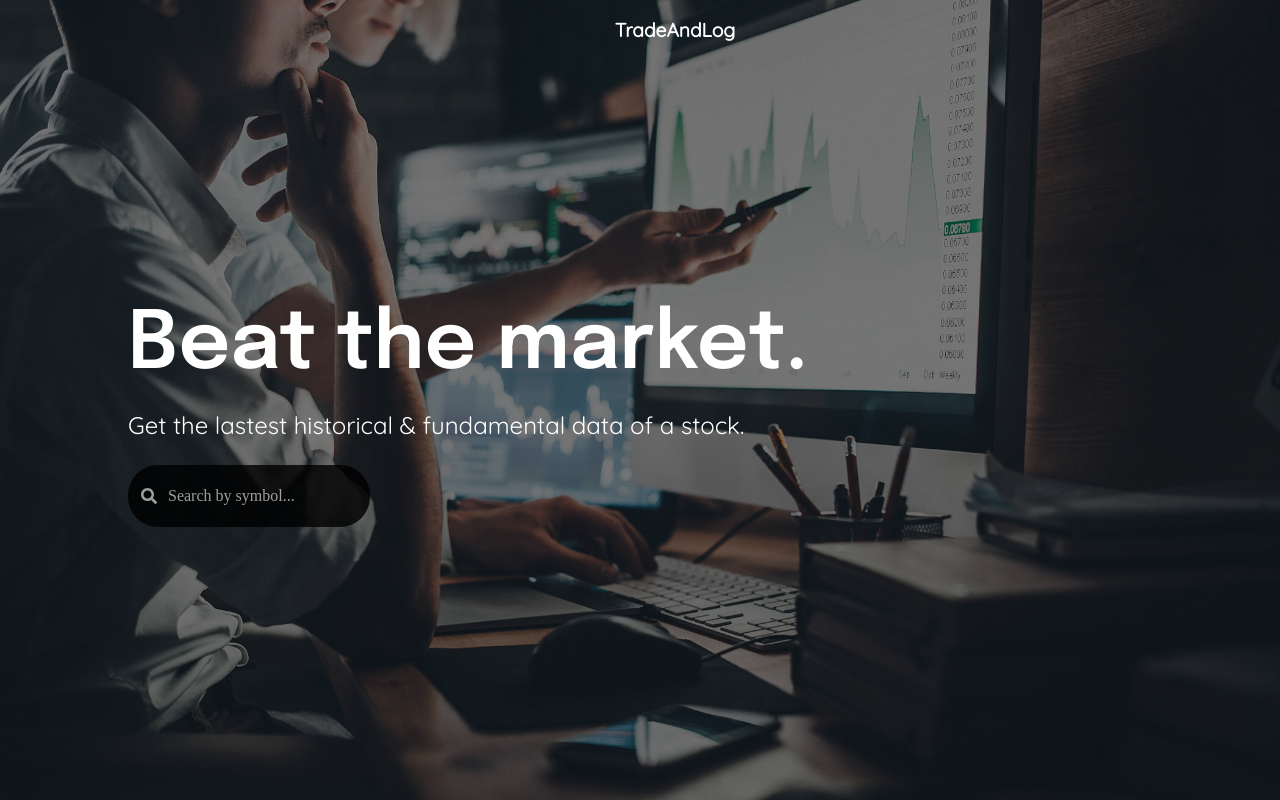
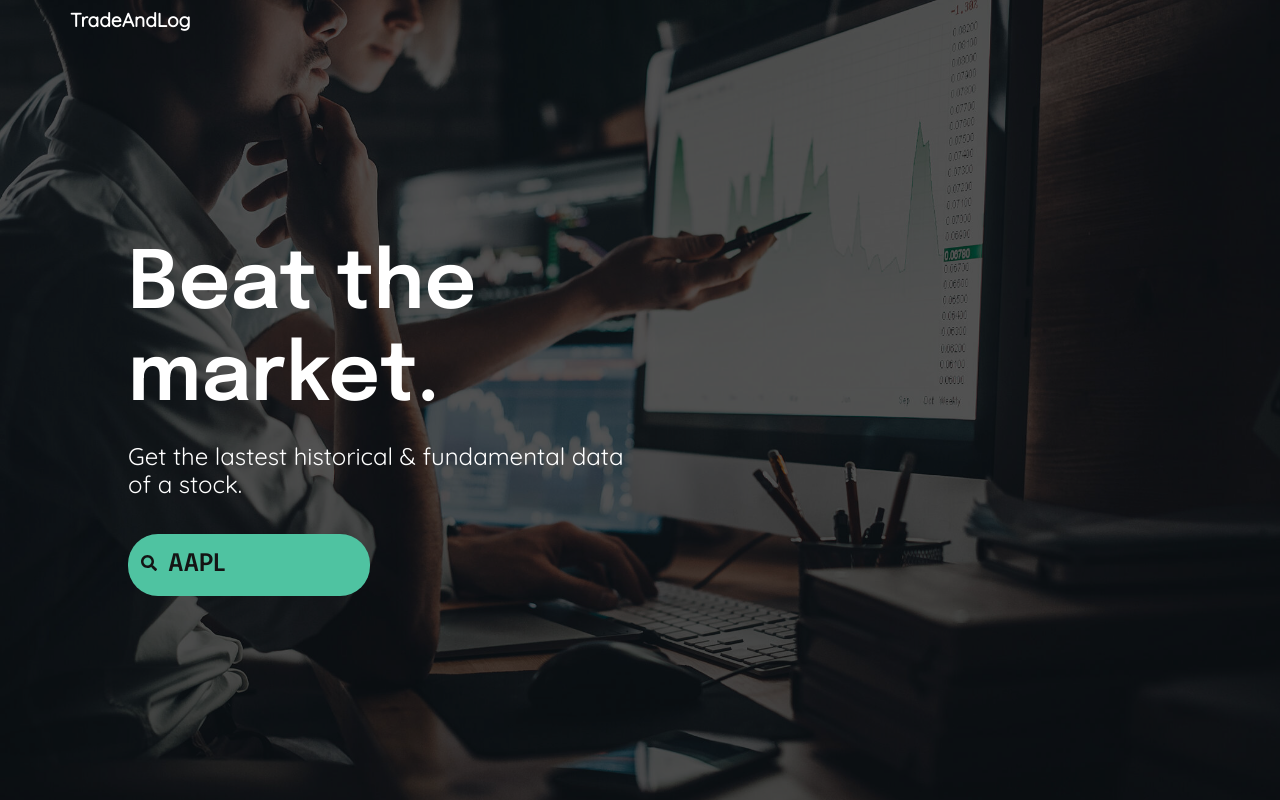
Before and after one commit to kanelee1995/B4UTrade, a React (Create React App) app: page / in a window 1280 px wide. Built offline with nearby package versions, Linux system fonts and the light colour scheme; no server answers.

Commit message:
redefined UI

```diff
--- a/public/css/style.css
+++ b/public/css/style.css
@@ -6,7 +6,7 @@
 .app {
   background-image: url("./image/background.jpg");
   background-size: cover;
-  background-position: center;
+  background-position: top;
   background-repeat: no-repeat;
 /* background-color: #1a1919; */
   min-height: 100vh;
@@ -22,7 +22,7 @@
   left: 0;
   right: 0;
   bottom: 0;
-  background-color: rgba(0,0,0,0.5);
+  background-color: rgba(0, 0, 0, 0.651);
   z-index: 2;
   cursor: default;
 }
@@ -33,10 +33,12 @@
   display: flex;
   flex-direction: row;
   align-items: center;
-  justify-content: center;
+  justify-content: space-between;
   width: 100vw;
-  /* background-color: rgb(14, 14, 14); */
+  /* background-color: rgba(14, 14, 14, 0.75); */
   box-shadow: #1a1919;
+  text-align: center;
+  height: 5vh;
 }
 
 .title {
@@ -49,10 +51,54 @@
   display: inline-block;
 }
 
+/* MainContent */
+
+.mainContent {
+  display: flex;
+  flex-direction: row;
+  width: 100vw;
+  width: auto;
+  height: 95vh;
+}
+
+/* .rightContent {
+  width: 50vw;
+  display: flex;
+  justify-content: flex-end;
+  align-items: center;
+} */
+
+.leftContent {
+  width: 50vw;
+  display: flex;
+  flex-direction: column;
+  justify-content: center;
+  align-items: flex-start;
+}
+
+/* Headline */
+
+h1 {
+  color: #fff;
+  padding: 0 0 0 10vw;
+  font-size: 5em !important;
+  font-family: 'Epilogue', sans-serif;
+  margin: 0px!important;
+}
+
+
+h2 {
+  color: #fff;
+  padding: 0 0 0 10vw;
+  font-size: 1.5em !important;
+  font-family: var(--topic);
+  font-weight: 300;
+}
+
 /* Search Bar */
 
 .searchContainer {
-  padding: 5px 0px 5px 10vw;
+  padding: 15px 0px 5px 10vw;
   display: flex;
   justify-content: flex-start;
   align-items: center;
@@ -64,14 +110,16 @@
   height: 60px;
   width: 200px;
   border-radius: 30px;
-  background: rgba(0, 0, 0, 0.815);
+  background: #4fc3a1;
   border: none;
   text-align: left;
-  color: #fff;
+  color: rgb(20, 20, 20);
   -webkit-transition: 0.5s;
   transition: 0.5s;
   outline: none;
   padding-left: 40px;
+  font-family: 'Epilogue', sans-serif;
+  font-size: x-large;
 }
 
 .searchBar:focus {
@@ -80,14 +128,20 @@
 
 .searchBar::-webkit-input-placeholder {
   /* padding-right: 15px; */
-  color: rgba(255, 255, 255, 0.61);
+  color: rgba(2, 2, 2, 0.61);
+  font-size: large;
+}
+
+.searchBar::-webkit-input-placeholder:focus {
+  border-bottom: #fff 1px solid;
 }
 
 .searchIcon {
-  color: rgba(255, 255, 255, 0.61);
+  color: rgb(20, 20, 20);
   position: absolute;
   /* top: 47%; */
   left: 11vw;
+  bottom: 30px;
 }
 
 .searchButton {
@@ -97,22 +151,3 @@
   margin: 0px;
   border-width: 0px;
 }
-
-/* Headline */
-
-h1 {
-  color: #fff;
-  padding: 30vh 0 0 10vw;
-  font-size: 5em !important;
-  font-family: 'Epilogue', sans-serif;;
-  margin: 0px!important;
-}
-
-
-h2 {
-  color: #fff;
-  padding: 0 0 0 10vw;
-  font-size: 1.5em !important;
-  font-family: var(--topic);
-  font-weight: 300;
-}
--- a/src/App.js
+++ b/src/App.js
@@ -5,11 +5,11 @@ import SearchBar from "./component/SearchBar";
 import StockTable from "./component/StockTable";
 import { FontAwesomeIcon } from "@fortawesome/react-fontawesome";
 import { faSearch } from "@fortawesome/free-solid-svg-icons";
-import stockPhoto from "./component/stocks.svg";
+import IndexBar from "./component/IndexBar";
 
 function App() {
-  const [userInput, setuserInput] = useState("");
-  const [buttonValue, setbuttonValue] = useState("");
+  const [userInput, setuserInput] = useState("AAPL");
+  const [buttonValue, setbuttonValue] = useState("AAPL");
   const [data, setdata] = useState([]);
 
   const buttonHandler = (e) => {
@@ -30,32 +30,42 @@ function App() {
     }
   };
 
+  // useEffect(() => {
+  //   const options = {
+  //     method: "GET",
+  //     url: "https://twelve-data1.p.rapidapi.com/time_series",
+  //     params: {
+  //       symbol: `${buttonValue}`,
+  //       interval: "1day",
+  //       outputsize: "10",
+  //       format: "json",
+  //     },
+  //     headers: {
+  //       "x-rapidapi-key": "52979a8a04msha30f088adf5a675p1868e1jsnc49e105d3bfc",
+  //       "x-rapidapi-host": "twelve-data1.p.rapidapi.com",
+  //     },
+  //   };
+
+  //   axios
+  //     .request(options)
+  //     .then(function (response) {
+  //       setdata(response.data["values"]);
+  //       // console.log(response.data["values"]);
+  //     })
+  //     .catch(function (error) {
+  //       console.error(error);
+  //     });
+  // }, [buttonValue]);
+
   useEffect(() => {
-    const options = {
-      method: "GET",
-      url: "https://twelve-data1.p.rapidapi.com/time_series",
-      params: {
-        symbol: `${buttonValue}`,
-        interval: "1day",
-        outputsize: "5",
-        format: "json",
-      },
-      headers: {
-        "x-rapidapi-key": "52979a8a04msha30f088adf5a675p1868e1jsnc49e105d3bfc",
-        "x-rapidapi-host": "twelve-data1.p.rapidapi.com",
-      },
-    };
-
     axios
-      .request(options)
-      .then(function (response) {
-        setdata(response.data["values"]);
-        // console.log(response.data["values"]);
-      })
-      .catch(function (error) {
-        console.error(error);
+      .get(
+        "https://financialmodelingprep.com/api/v3/stock/gainers?apikey=d7f8484c1c8ac4235b39e22345b8dbbd"
+      )
+      .then((response) => {
+        setdata(response["data"]["mostGainerStock"]);
       });
-  }, [buttonValue]);
+  }, []);
 
   return (
     <div className="app">
@@ -64,6 +74,7 @@ function App() {
           <p className="title">TradeAndLog</p>
         </div>
         <div className="mainContent">
+          <div className="leftContent">
             <h1 className="headline">Beat the market.</h1>
             <h2 className="subheadline">
               Get the lastest historical & fundamental data of a stock.
@@ -78,11 +89,12 @@ function App() {
               <SearchBarButton buttonHandle={buttonHandler} />
             </div>
           </div>
+          <div className="rightContent">
+            {/* <IndexBar /> */}
+            {/* <StockTable data={data} className="table" /> */}
           </div>
-
-      {/* <img src={stockPhoto} alt="stockPhoto" className="stockPhoto" /> */}
-
-      {/* <StockTable data={data} /> */}
+        </div>
+      </div>
     </div>
   );
 }
--- /dev/null
+++ b/src/component/IndexBar.js
@@ -0,0 +1,13 @@
+const IndexBar = ({ datas }) => {
+  return (
+    <div>
+      <ul>
+        {datas.map((data) => (
+          <li>{data}</li>
+        ))}
+      </ul>
+    </div>
+  );
+};
+
+export default IndexBar;
--- a/src/component/StockColumn.js
+++ b/src/component/StockColumn.js
@@ -1,32 +1,45 @@
 export const COLUMNS = [
+  // {
+  //   id: "date",
+  //   Header: "Date",
+  //   accessor: "datetime",
+  // },
+  // {
+  //   id: "open",
+  //   Header: "Open",
+  //   accessor: (row) => Math.round(row.open * 100) / 100,
+  // },
+  // {
+  //   id: "close",
+  //   Header: "Close",
+  //   accessor: (row) => Math.round(row.close * 100) / 100,
+  // },
+  // {
+  //   id: "changePercent",
+  //   Header: "Change %",
+  //   accessor: (row) => changeResultToPercent(row.open, row.close) + "%",
+  // },
   {
-    id: "date",
-    Header: "Date",
-    accessor: "datetime",
-  },
-  {
-    id: "open",
-    Header: "Open",
-    accessor: (row) => Math.round(row.open * 100) / 100,
-  },
-  {
-    id: "close",
-    Header: "Close",
-    accessor: (row) => Math.round(row.close * 100) / 100,
+    Header: "Ticker",
+    accessor: "ticker",
   },
   {
     id: "changePercent",
     Header: "Change %",
-    accessor: (row) => changeResultToPercent(row.open, row.close) + "%",
+    accessor: (row) => changeResultToPercent(row["changesPercentage"]) + "%",
   },
+  // {
+  //   Header: "Price",
+  //   accessor: "price",
+  // },
 ];
 
-const changeCalculator = (open, close) => {
-  return Number(open) - Number(close);
-};
+// const changeCalculator = (open, close) => {
+//   return Number(open) - Number(close);
+// };
 
-const changeResultToPercent = (open, close) => {
-  return Math.round(changeCalculator(open, close) * 100) / 100;
+const changeResultToPercent = (num) => {
+  return Math.round(num) * 100 / 100;
 };
 
 // Conditional cell render code
--- a/src/component/StockTable.js
+++ b/src/component/StockTable.js
@@ -1,19 +1,28 @@
 import React, { useMemo } from "react";
 import { COLUMNS } from "./StockColumn";
-import { useTable } from "react-table";
+import { usePagination, useTable } from "react-table";
 import "./table.css";
 
 const StockTable = (props) => {
   const columns = useMemo(() => COLUMNS, []);
 
-  const tableInstance = useTable({
-    columns: columns,
-    data: props.data,
-  });
+  const tableInstance = useTable(
+    {
+      columns: columns,
+      data: props.data,
+    },
+    usePagination
+  );
 
-
-  const { getTableProps, getTableBodyProps, headerGroups, rows, prepareRow } =
-    tableInstance;
+  const {
+    getTableProps,
+    getTableBodyProps,
+    headerGroups,
+    page,
+    nextPage,
+    previousPage,
+    prepareRow,
+  } = tableInstance;
 
   return (
     <div className="table-wrapper">
@@ -28,10 +37,8 @@ const StockTable = (props) => {
           ))}
         </thead>
 
-
-
         <tbody {...getTableBodyProps()}>
-          {rows.map((row) => {
+          {page.map((row) => {
             prepareRow(row);
             return (
               <tr {...row.getRowProps()}>
@@ -45,6 +52,10 @@ const StockTable = (props) => {
           })}
         </tbody>
       </table>
+      <div className="tablePageBtn">
+        <button onClick={() => previousPage()}>&lsaquo;</button>
+        <button onClick={() => nextPage()}>&rsaquo;</button>
+      </div>
     </div>
   );
 };
--- a/src/component/table.css
+++ b/src/component/table.css
@@ -1,24 +1,24 @@
 .table-wrapper {
-  margin: 70px 70px 70px;
+  /* margin: 70px 70px 70px; */
   box-shadow: 0px 35px 50px rgba(0, 0, 0, 0.2);
   animation: fadeIn linear 1s;
   -webkit-animation: fadeIn linear 1s;
   -moz-animation: fadeIn linear 1s;
   -o-animation: fadeIn linear 1s;
   -ms-animation: fadeIn linear 1s;
+  width: 30%;
 }
 
 .tableA {
   font-size: 12px;
   font-weight: normal;
-  border: 1px solid #4e5058;
+  /* border: 1px solid #4e5058; */
   border-collapse: collapse;
   width: 100%;
   max-width: 100%;
   white-space: nowrap;
-  background-color: rgb(14, 14, 14);
+  /* background-color: rgba(14, 14, 14, 0.5); */
   color: #4fc3a1;
-  border-radius: 5px;
 }
 
 @keyframes fadeIn {
@@ -75,7 +75,12 @@
 .tableA td,
 .tableA th {
   text-align: center;
-  padding: 8px;
+  padding: 4px;
+}
+
+.tableA th:first-child {
+  border-top-left-radius: 10px;
+  /* border-top-right-radius: 10px; */
 }
 
 .tableA td {
@@ -140,7 +145,7 @@
     box-sizing: border-box;
     overflow-x: hidden;
     overflow-y: auto;
-    width: 50px;
+    width: 30px;
     font-size: 13px;
     text-overflow: ellipsis;
   }
@@ -169,3 +174,26 @@
     text-align: center;
   }
 }
+
+/* td:first-child{
+  border-top-left-radius: 10px;
+  border-bottom-left-radius: 10px;
+}
+
+td:last-child{
+  border-top-right-radius: 10px;
+  border-bottom-right-radius: 10px;
+} */
+
+/* TablePageButton */
+
+.tablePageBtn {
+  display: flex;
+  justify-content: center;
+  align-items: center;
+  background-color: none;
+}
+
+.tablePageBtn button {
+  font-family: "Epilogue", sans-serif;
+}
```
Also changed, not shown: src/component/StockChart.js (deleted). Lines whose indentation alone changed are shown as unchanged.
